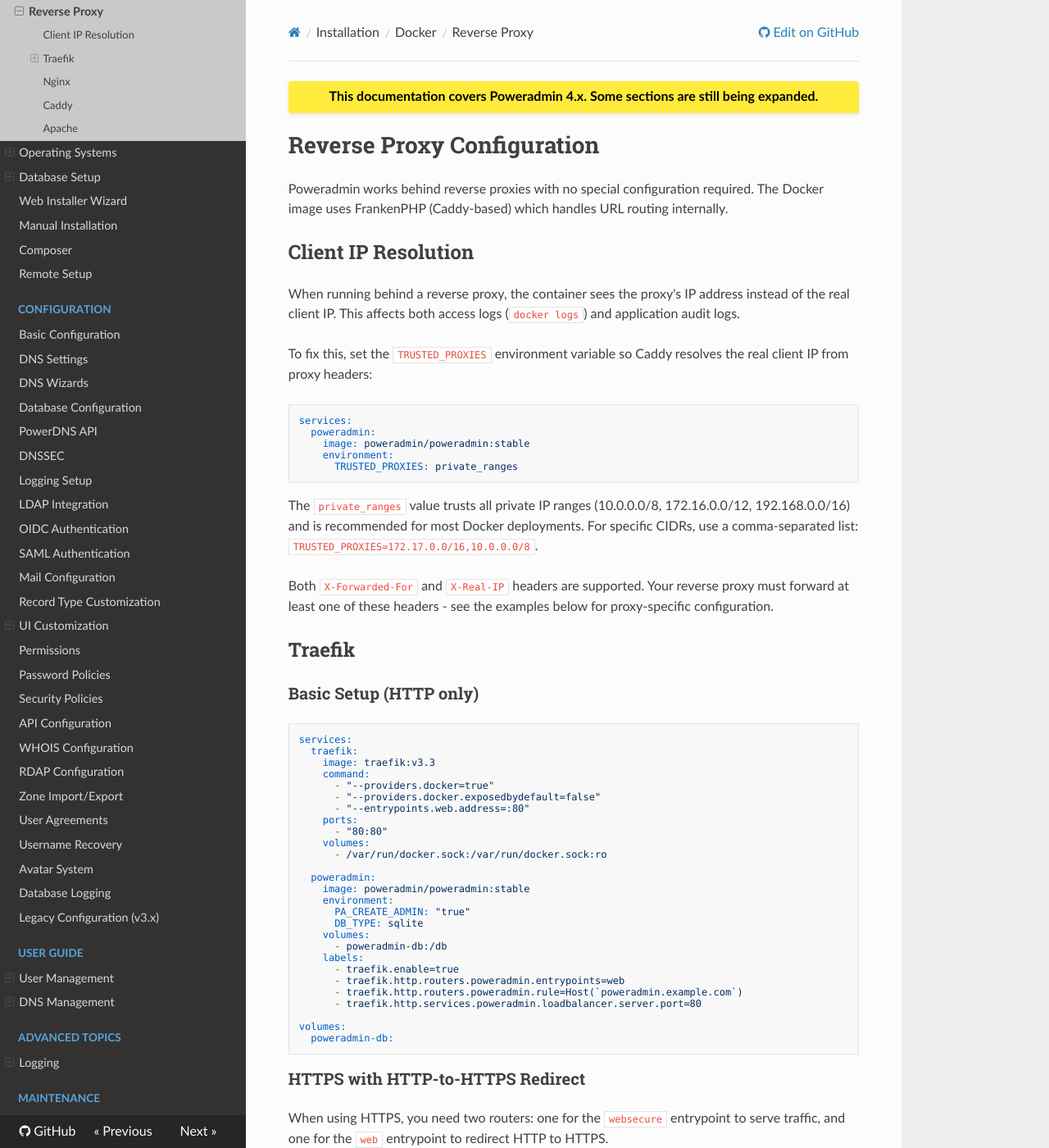
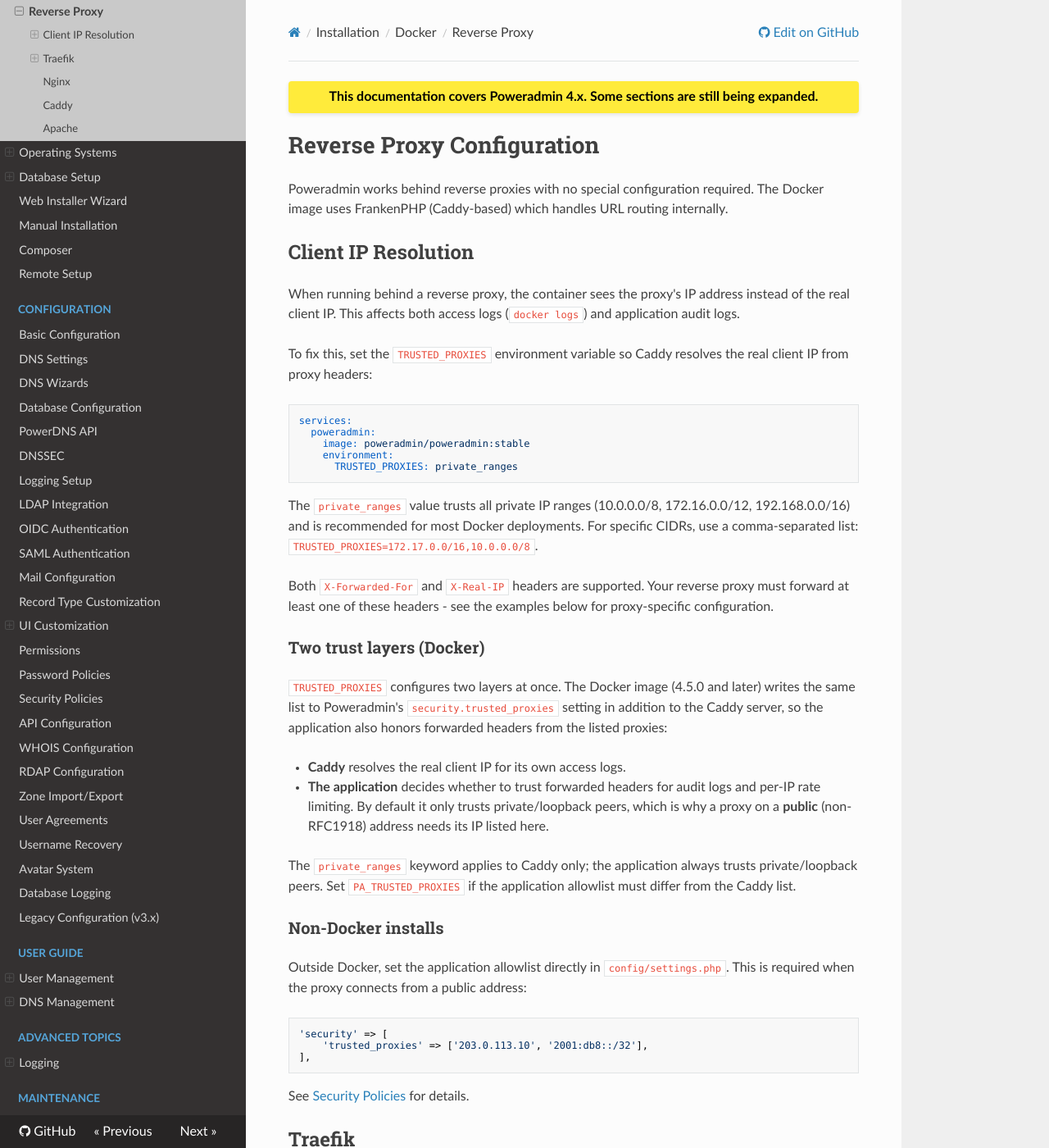
Before and after one commit to poweradmin/poweradmin-docs, an MkDocs documentation site: the page built from docs/installation/reverse-proxy.md, in a window 1280 px wide and 1400 px high. Shown: the whole window at 82% size. Built offline with MkDocs 1.6.1, drawn with Linux system fonts in a browser that asks for light colours; nearby versions of some CDN libraries.

Commit message:
docs: document security.trusted_proxies for reverse proxy client IP resolution

````diff
--- a/docs/installation/reverse-proxy.md
+++ b/docs/installation/reverse-proxy.md
@@ -19,6 +19,27 @@
 The `private_ranges` value trusts all private IP ranges (10.0.0.0/8, 172.16.0.0/12, 192.168.0.0/16) and is recommended for most Docker deployments. For specific CIDRs, use a comma-separated list: `TRUSTED_PROXIES=172.17.0.0/16,10.0.0.0/8`.
 
 Both `X-Forwarded-For` and `X-Real-IP` headers are supported. Your reverse proxy must forward at least one of these headers - see the examples below for proxy-specific configuration.
+
+### Two trust layers (Docker)
+
+`TRUSTED_PROXIES` configures two layers at once. The Docker image (4.5.0 and later) writes the same list to Poweradmin's `security.trusted_proxies` setting in addition to the Caddy server, so the application also honors forwarded headers from the listed proxies:
+
+- **Caddy** resolves the real client IP for its own access logs.
+- **The application** decides whether to trust forwarded headers for audit logs and per-IP rate limiting. By default it only trusts private/loopback peers, which is why a proxy on a **public** (non-RFC1918) address needs its IP listed here.
+
+The `private_ranges` keyword applies to Caddy only; the application always trusts private/loopback peers. Set `PA_TRUSTED_PROXIES` if the application allowlist must differ from the Caddy list.
+
+### Non-Docker installs
+
+Outside Docker, set the application allowlist directly in `config/settings.php`. This is required when the proxy connects from a public address:
+
+```php
+'security' => [
+    'trusted_proxies' => ['203.0.113.10', '2001:db8::/32'],
+],
+```
+
+See [Security Policies](../configuration/security-policies.md) for details.
 
 ## Traefik
 
````
Also changed, not shown: docs/configuration/security-policies.md (+2 -0 lines).
